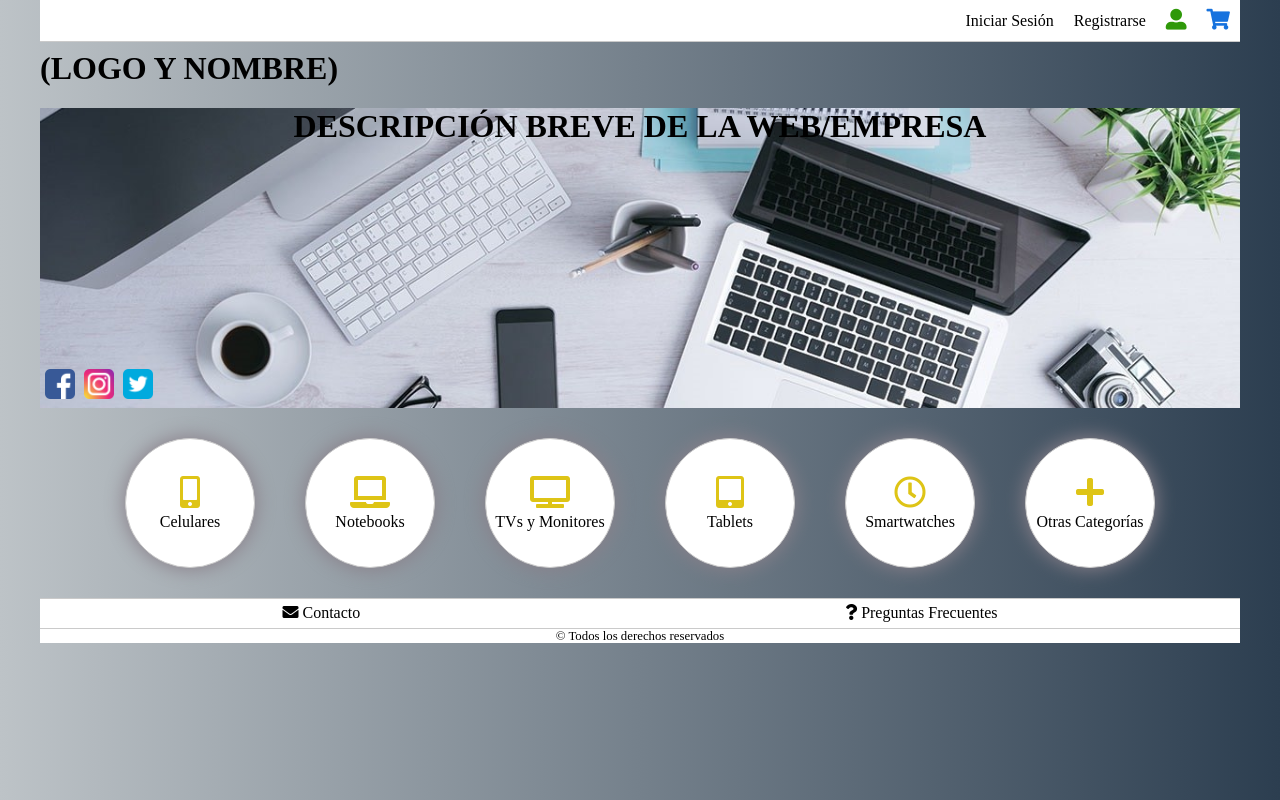
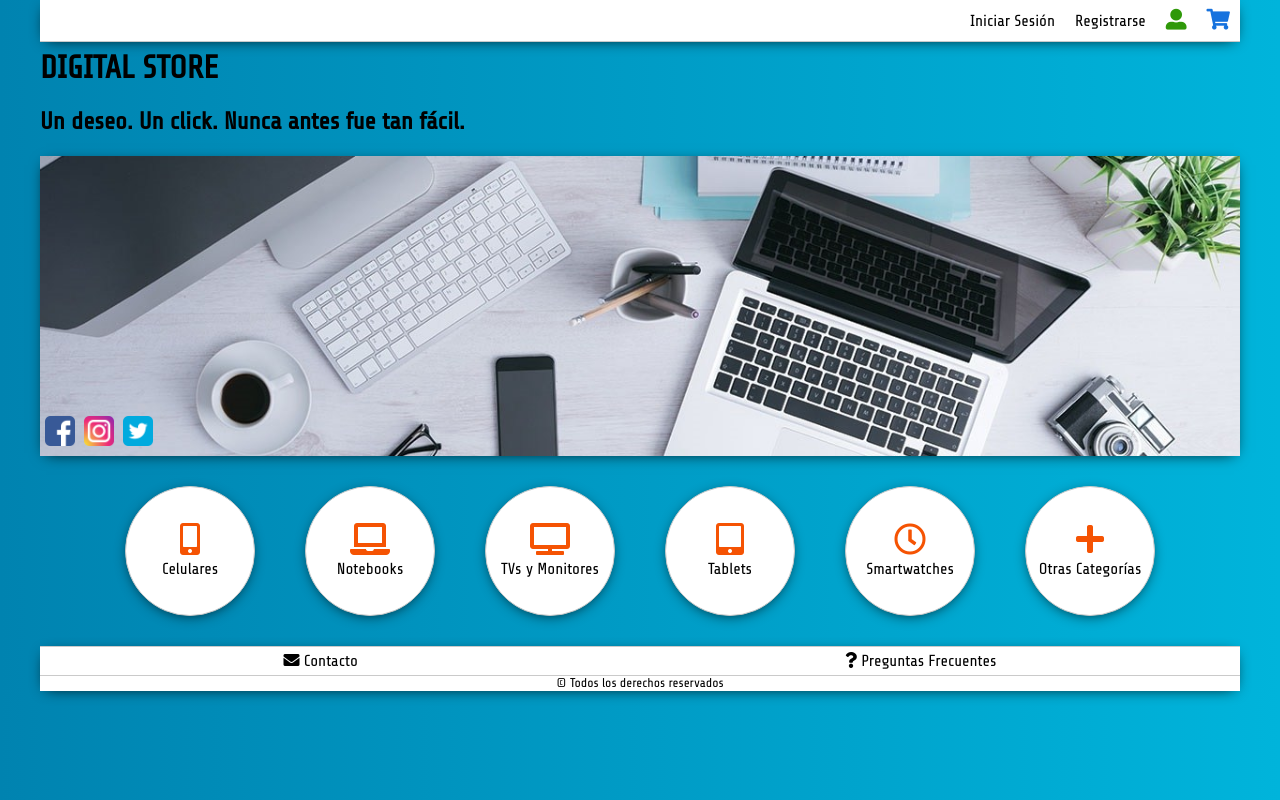
Before and after one commit to OnnigPano/proyecto_integrador, a PHP site: page / in a window 1280 px wide. Run offline with PHP 8.4, Linux system fonts and the light colour scheme; some libraries are stand-ins or nearby versions.

Commit message:
cambio de estilos

```diff
--- a/css/app.css
+++ b/css/app.css
@@ -2,6 +2,8 @@
 @import "normalize.css";
 /* FONT AWESOME */
 @import url("https://use.fontawesome.com/releases/v5.8.1/css/all.css");
+/* GOOGLE FONTS */
+@import url('https://fonts.googleapis.com/css?family=Share+Tech');
 
 /* ESTILOS GLOBALES */
 * {
@@ -24,9 +26,10 @@ ul, ol {
 }
 
 body {
-  background: #bdc3c7;  /* fallback for old browsers */
-  background: -webkit-linear-gradient(to right, #bdc3c7, #2c3e50);  /* Chrome 10-25, Safari 5.1-6 */
-  background: linear-gradient(to right, #bdc3c7, #2c3e50); /* W3C, IE 10+/ Edge, Firefox 16+, Chrome 26+, Opera 12+, Safari 7+ */
+  background: #00B4DB;  /* fallback for old browsers */
+  background: -webkit-linear-gradient(to right, #0083B0, #00B4DB);  /* Chrome 10-25, Safari 5.1-6 */
+  background: linear-gradient(to right, #0083B0, #00B4DB); /* W3C, IE 10+/ Edge, Firefox 16+, Chrome 26+, Opera 12+, Safari 7+ */
+  font-family: 'Share Tech', sans-serif;
 }
 
 /* ESTILOS GENERALES */
@@ -43,6 +46,9 @@ body {
   width: 100%;
   max-width: 1200px;
   z-index: 5;
+  -webkit-box-shadow: 0px 3px 15px -6px rgba(0,0,0,1);
+-moz-box-shadow: 0px 3px 15px -6px rgba(0,0,0,1);
+box-shadow: 0px 3px 15px -6px rgba(0,0,0,1);
 }
 
 .user-nav ul {
@@ -79,7 +85,6 @@ body {
 /* BANNER */
 
 .banner {
-  text-align: center;
   position: relative;
   width: 100%;
   background-image: url(../images/banner-2.jpg);
@@ -88,6 +93,9 @@ body {
   background-repeat: no-repeat;
   background-size: cover;
   filter: brightness(1);
+  -webkit-box-shadow: 0px 3px 15px -6px rgba(0,0,0,1);
+  -moz-box-shadow: 0px 3px 15px -6px rgba(0,0,0,1);
+  box-shadow: 0px 3px 15px -6px rgba(0,0,0,1);
 }
 
 .sociales {
@@ -128,14 +136,15 @@ body {
   border-radius: 100%;
   background-color: #fff;
   border: solid 1px #cacaca;
-  -webkit-box-shadow: 0px 0px 19px 1px rgba(138,128,138,1);
-  -moz-box-shadow: 0px 0px 19px 1px rgba(138,128,138,1);
-  box-shadow: 0px 0px 19px 1px rgba(138,128,138,1);
+  -webkit-box-shadow: 0px 3px 15px -6px rgba(0,0,0,1);
+-moz-box-shadow: 0px 3px 15px -6px rgba(0,0,0,1);
+box-shadow: 0px 3px 15px -6px rgba(0,0,0,1);
+
 }
 
 .main-nav ul li a i {
  font-size: 2em;
- color: rgb(222, 196, 22);
+ color: rgb(245, 83, 3);
  margin-bottom: 5px;
 }
 
@@ -146,6 +155,9 @@ body {
 .main-footer {
   background-color: #fff;
   border-top: solid 1px #cacaca;
+  -webkit-box-shadow: 0px 3px 15px -6px rgba(0,0,0,1);
+-moz-box-shadow: 0px 3px 15px -6px rgba(0,0,0,1);
+box-shadow: 0px 3px 15px -6px rgba(0,0,0,1);
 }
 
 .nav-footer ul {
--- a/index.php
+++ b/index.php
@@ -21,10 +21,13 @@
           </ul>
         </nav>
 
-          <h1 class="logo"> (LOGO Y NOMBRE)</h1>
+        <div class="logo">
+          <h1>DIGITAL STORE</h1>
+          <h2>Un deseo. Un click. Nunca antes fue tan fácil.</h2>
+        </div>
 
         <div class="banner">
-          <h1>DESCRIPCIÓN BREVE DE LA WEB/EMPRESA</h1>
+
           <nav class="sociales">
             <a href="#"><img src="images/facebook.png" alt="icono facebook"></a>
             <a href="#"><img src="images/instagram.png" alt="icono instagram"></a>
```
